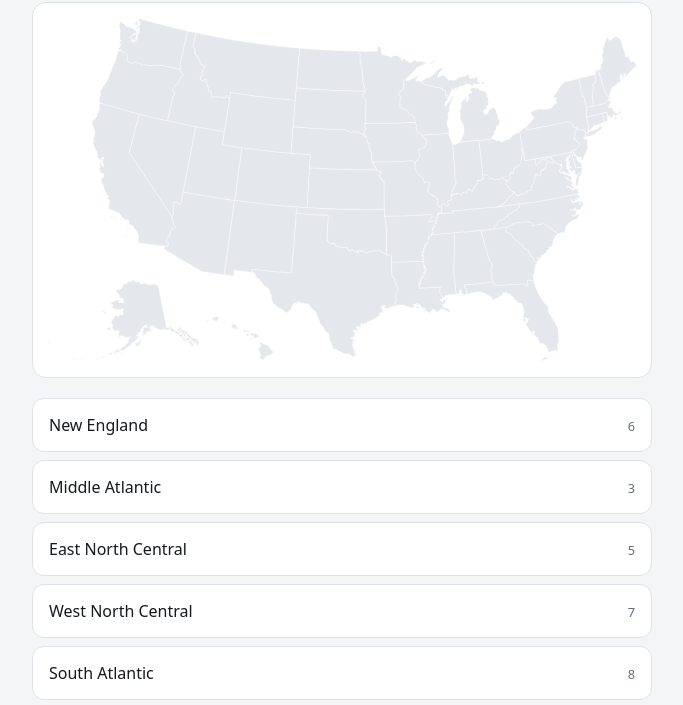
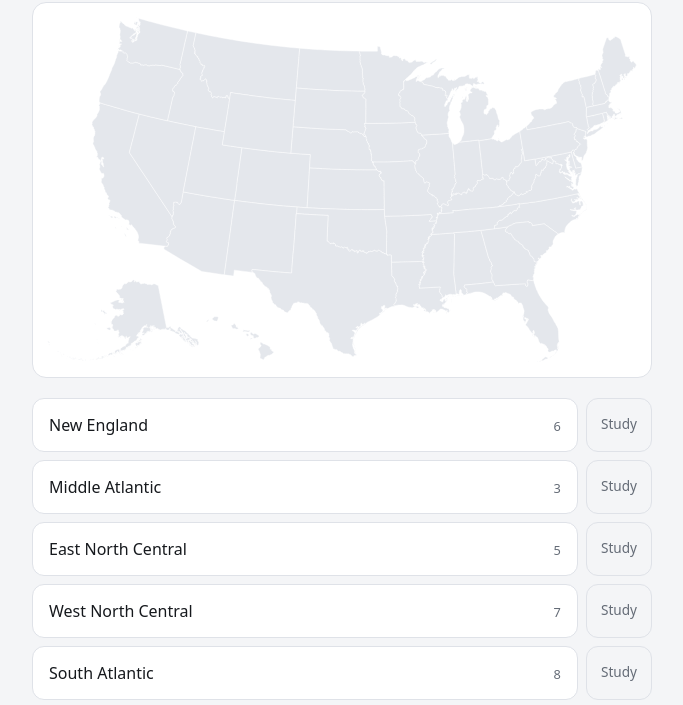
Before and after one commit to jowolfpack/statelearner, a website built with Vite: page index.html in a window 1280 px wide. Shown: the part 75-780 px from the top of the page, without its empty margins (298-981 px from the left). Built offline with nearby package versions, Linux system fonts and the light colour scheme.

Commit message:
Drill by default; make the study pass opt-in
Picking a group went into the study pass first, which is friction once you
know a region at all. Groups now open straight into the drill, and each row
in the picker carries its own quieter "Study" button for a region you have
not seen before.

Changing direction mid-group no longer drops you out of study, since the
restart now preserves whichever phase you were in.

Co-Authored-By: Claude Opus 5 <noreply@anthropic.com>

```diff
--- a/src/main.ts
+++ b/src/main.ts
@@ -82,11 +82,11 @@ function renderPicker(): void {
   const cleared = progress.cleared();
   ui.groupList.replaceChildren(
     ...deck.groups.map((group) => {
-      const button = document.createElement("button");
-      button.type = "button";
-      button.className = "group";
-      if (cleared.has(group.id)) button.classList.add("is-cleared");
-      button.addEventListener("click", () => startGroup(group));
+      const open = document.createElement("button");
+      open.type = "button";
+      open.className = "group";
+      if (cleared.has(group.id)) open.classList.add("is-cleared");
+      open.addEventListener("click", () => startGroup(group));
 
       const name = document.createElement("span");
       name.className = "group-name";
@@ -98,10 +98,19 @@ function renderPicker(): void {
         ? `${group.cardIds.length} · cleared`
         : `${group.cardIds.length}`;
 
-      button.append(name, count);
+      open.append(name, count);
+
+      // Study is the opt-in path, so it gets its own quieter control.
+      const study = document.createElement("button");
+      study.type = "button";
+      study.className = "group-study";
+      study.textContent = "Study";
+      study.title = `Read through ${group.name} with the capitals shown, then drill`;
+      study.addEventListener("click", () => startGroup(group, true));
 
       const item = document.createElement("li");
-      item.append(button);
+      item.className = "group-row";
+      item.append(open, study);
       return item;
     }),
   );
@@ -183,11 +192,11 @@ function renderMap(): void {
 
 // -- Flow ----------------------------------------------------------------
 
-function startGroup(group: Group): void {
+function startGroup(group: Group, studyFirst = false): void {
   session = new GroupSession(deck, group, {
     direction: settings.direction(),
-    // A group you have cleared before does not need the study pass again.
-    skipStudy: progress.cleared().has(group.id),
+    // Drilling is the point, so it is the default; study is opt-in per group.
+    skipStudy: !studyFirst,
   });
   render();
 }
@@ -237,8 +246,9 @@ ui.nextGroup.addEventListener("click", () => {
 ui.direction.addEventListener("change", () => {
   const direction = ui.direction.value as Direction;
   settings.setDirection(direction);
-  // Switching direction mid-group is a different exercise, so restart it.
-  if (session !== null) startGroup(session.group);
+  // Switching direction mid-group is a different exercise, so restart it --
+  // staying in whichever phase you were already in.
+  if (session !== null) startGroup(session.group, session.phase === "study");
   else render();
 });
 
--- a/src/style.css
+++ b/src/style.css
@@ -169,8 +169,15 @@ select {
   gap: 8px;
 }
 
+.group-row {
+  display: flex;
+  align-items: stretch;
+  gap: 8px;
+}
+
 .group {
-  width: 100%;
+  flex: 1;
+  min-width: 0;
   display: flex;
   align-items: baseline;
   justify-content: space-between;
@@ -191,6 +198,24 @@ select {
 .group.is-cleared .group-name::before {
   content: "\2713\00a0";
   color: var(--ok);
+}
+
+.group-study {
+  flex: none;
+  background: transparent;
+  color: var(--muted);
+  border: 1px solid var(--line);
+  border-radius: 12px;
+  padding: 0 14px;
+  font-size: 0.85rem;
+  font-weight: 500;
+  white-space: nowrap;
+}
+
+.group-study:hover {
+  color: var(--ink);
+  border-color: var(--accent);
+  filter: none;
 }
 
 .group-count {
```
Also changed, not shown: CLAUDE.md (+6 -2 lines), src/app.test.ts (+19 -4 lines), README.md.
